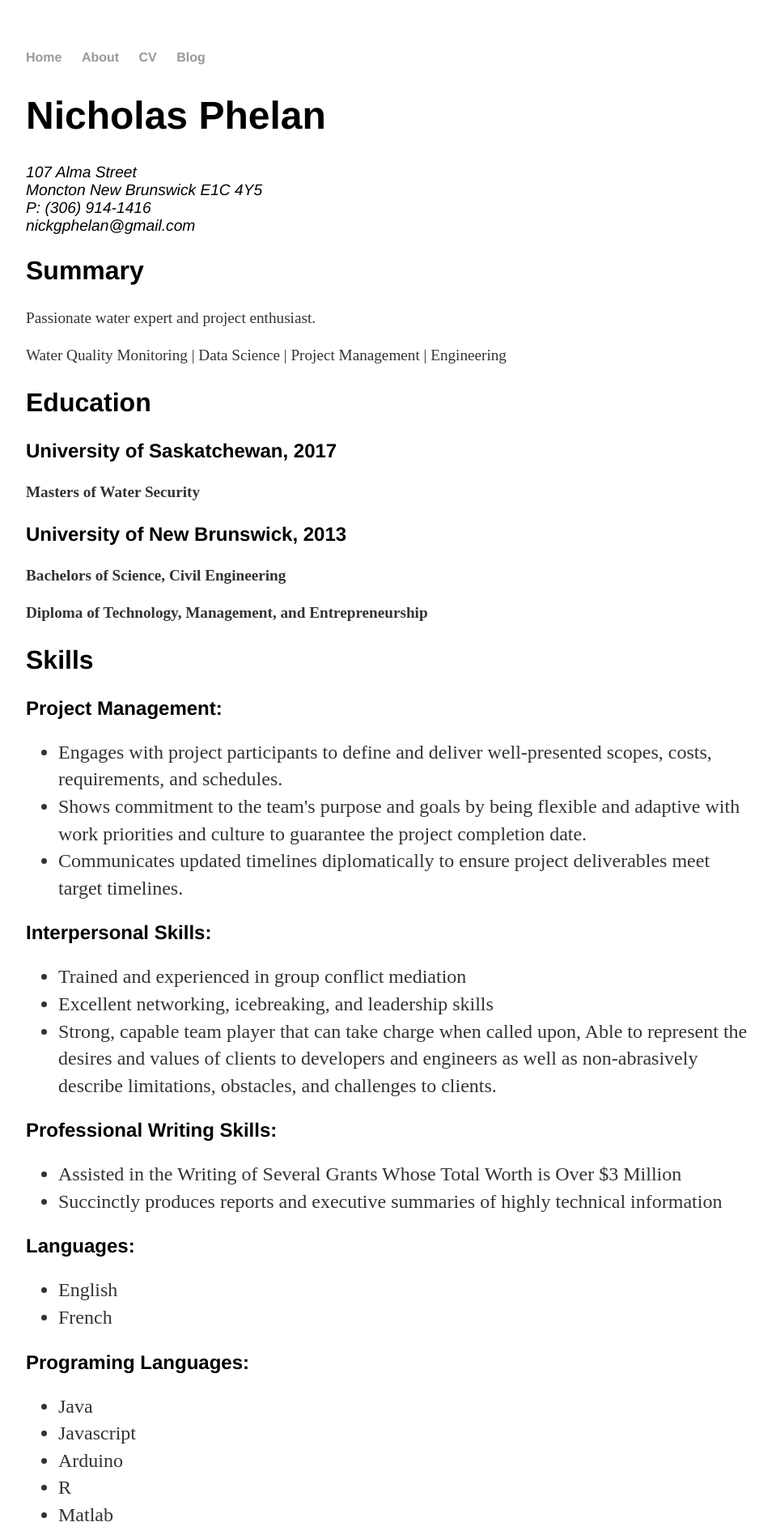
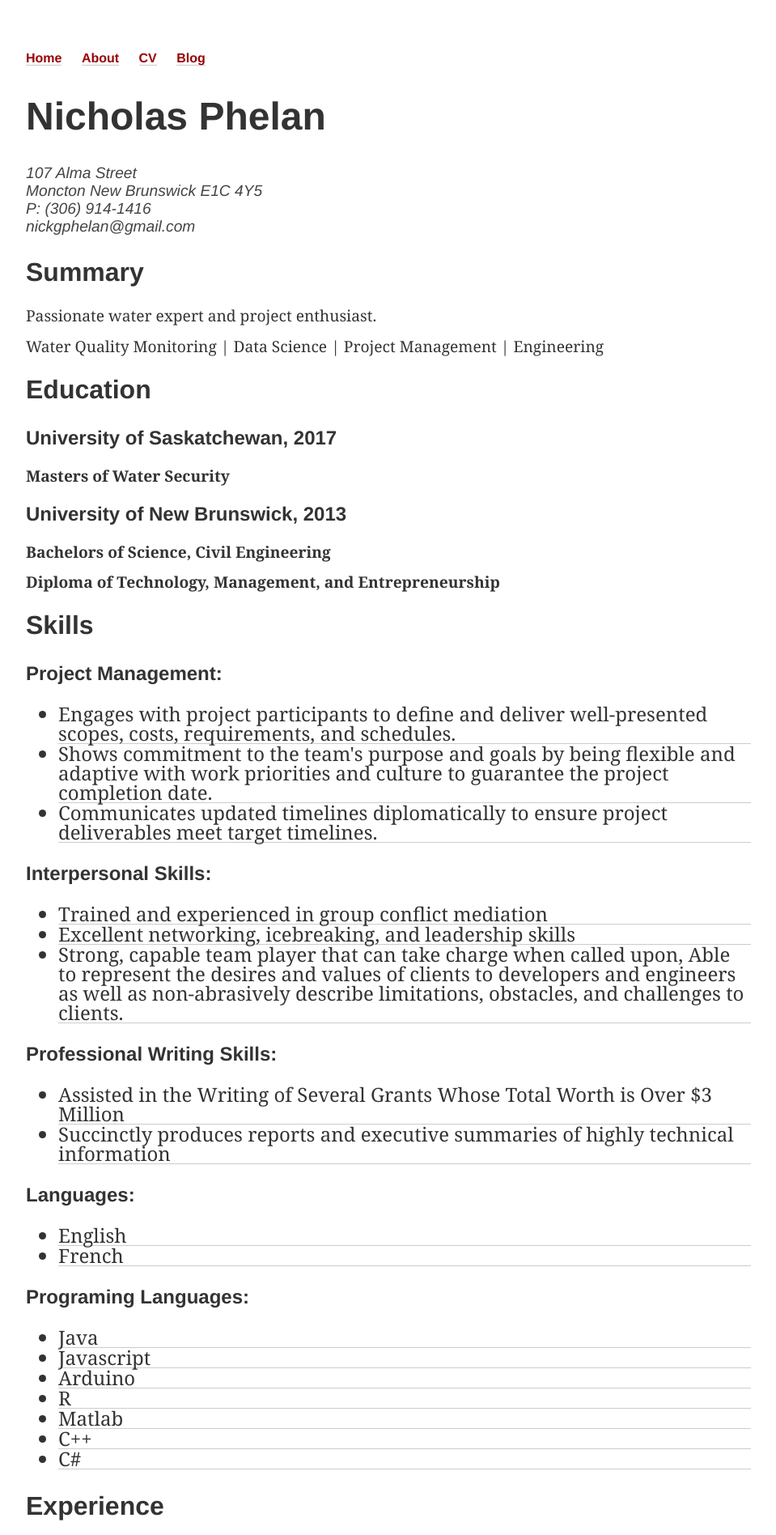
Before and after one commit to nickgphelan/Public-Profile, a Jekyll site: the page built from cv/index.html, in a window 1280 px wide. Shown: the top 1896 px of the page at 81% size, without its empty margins (160-1119 px from the left). Built offline with Jekyll 4.4.1, drawn with Linux system fonts in a browser that asks for light colours.

Commit message:
Update from Forestry.io - cv/index.html

```diff
--- a/cv/index.html
+++ b/cv/index.html
@@ -2,6 +2,7 @@
 layout: default
 title: Nicholas' CV
 ---
+<link rel="stylesheet" href="resume.css">
 <div class="cv">
 					<h1>Nicholas Phelan</h1><address>
 					107 Alma Street<br>
```
